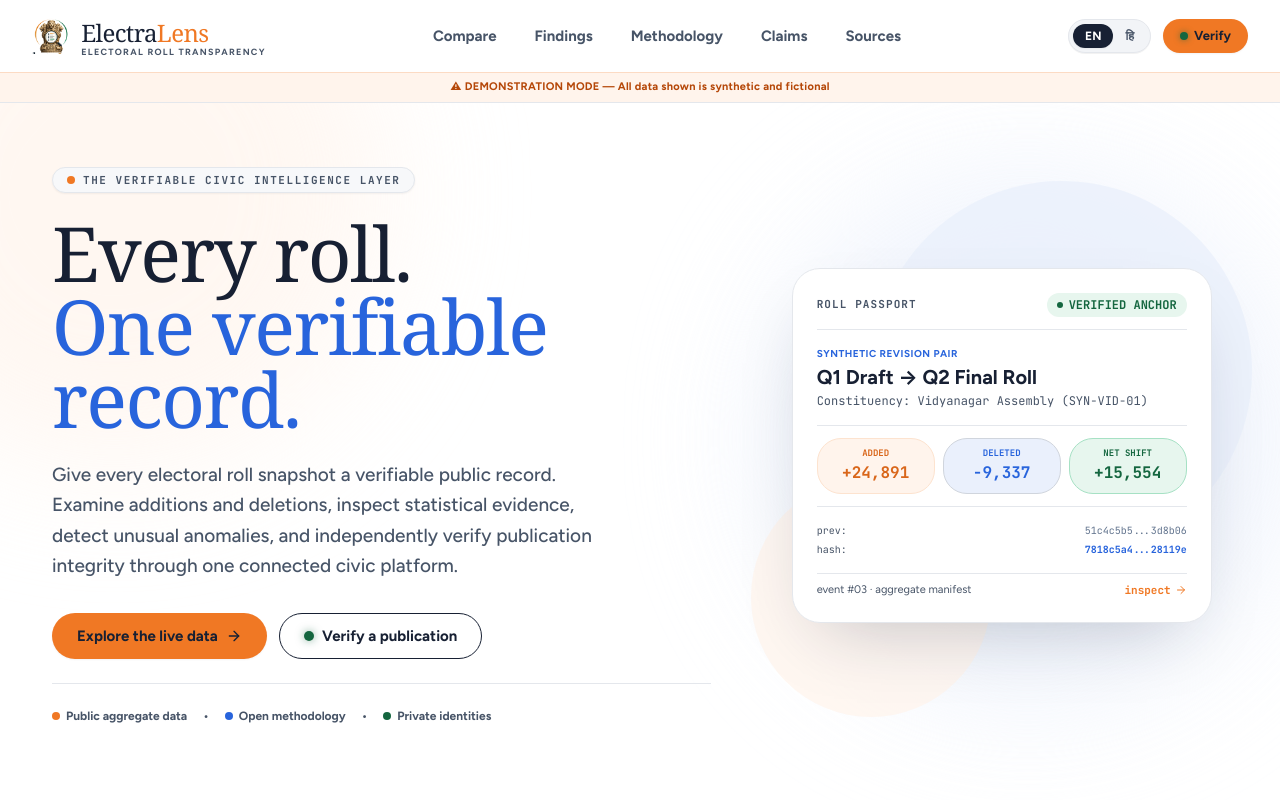
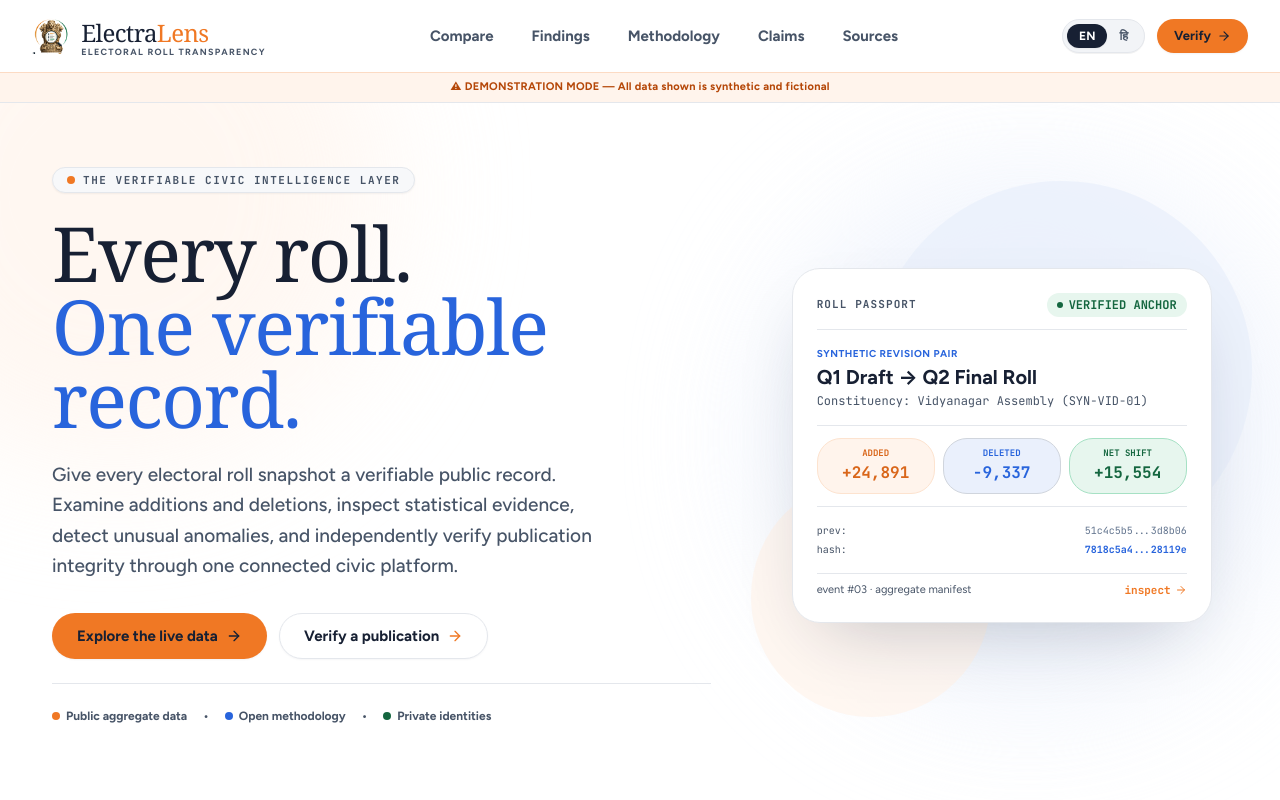
Before and after one commit to mostlyunstable/electralens, a Next.js app: page / in a window 1280 px wide. Shown: the top 800 px of the page. Built offline with nearby package versions, Linux system fonts and the light colour scheme; a web font is replaced by a local one.

Commit message:
fix(ui): align verify button design with explore live data button across header, hero, and mobile menu

```diff
--- a/src/app/(public)/page.tsx
+++ b/src/app/(public)/page.tsx
@@ -232,10 +232,10 @@ export default function HomePage() {
                 <motion.div whileHover={{ y: -2 }} whileTap={{ scale: 0.98 }}>
                   <Link
                     href="/verify"
-                    className="btn-pill btn-outline hover:bg-[#172033] hover:text-white flex items-center gap-2.5 transition-colors"
+                    className="btn-pill btn-subtle hover:border-[#172033] shadow-sm text-[#172033] group flex items-center gap-2"
                   >
-                    <span className="w-2.5 h-2.5 rounded-full bg-[#14663F] inline-block shadow-[0_0_8px_rgba(20,102,63,0.5)]" />
                     <span>{t("hero.cta.verify", "Verify a publication")}</span>
+                    <ArrowRight className="w-4 h-4 group-hover:translate-x-1.5 transition-transform text-[#F07824]" />
                   </Link>
                 </motion.div>
               </motion.div>
@@ -951,9 +951,10 @@ export default function HomePage() {
                 </div>
                 <Link
                   href="/verify"
-                  className="btn-pill-sm btn-dark block text-center shadow-xs"
+                  className="btn-pill-sm btn-orange text-[#172033] font-bold flex items-center justify-center gap-2 text-center shadow-sm group w-full"
                 >
-                  {t("section6.viewAudit", "View Full Verification Audit")}
+                  <span>{t("section6.viewAudit", "View Full Verification Audit")}</span>
+                  <ArrowRight className="w-3.5 h-3.5 group-hover:translate-x-1 transition-transform" />
                 </Link>
               </motion.div>
             </div>
--- a/src/components/navigation/header.tsx
+++ b/src/components/navigation/header.tsx
@@ -9,7 +9,7 @@ import {
   Menu,
   X,
   Globe,
-  ShieldCheck,
+  ArrowRight,
 } from "lucide-react";
 import { cn } from "@/lib/utils";
 import { useLanguage } from "@/context/language-context";
@@ -182,17 +182,19 @@ export function Header() {
               </button>
             </div>
 
-            {/* Verify CTA Pill */}
+            {/* Verify CTA Pill — Exact Match to Explore CTA Design */}
+            <motion.div whileHover={{ y: -1 }} whileTap={{ scale: 0.98 }}>
               <Link
                 href="/verify"
                 className={cn(
-                "btn-pill-sm flex items-center gap-2 cursor-pointer shadow-xs transition-all",
-                isVerifyActive ? "btn-dark ring-2 ring-[#F07824]" : "btn-orange"
+                  "btn-pill-sm btn-orange shadow-sm text-[#172033] group flex items-center gap-1.5 cursor-pointer font-bold transition-all",
+                  isVerifyActive && "ring-2 ring-[#172033] shadow-md"
                 )}
               >
-              <span className="w-2 h-2 rounded-full bg-[#14663F] shadow-[0_0_6px_rgba(20,102,63,0.6)] animate-pulse" />
                 <span>{t("nav.verify", "Verify")}</span>
+                <ArrowRight className="w-3.5 h-3.5 group-hover:translate-x-1 transition-transform" />
               </Link>
+            </motion.div>
           </div>
 
           {/* Mobile Menu Button */}
@@ -269,10 +271,10 @@ export function Header() {
                   <Link
                     href="/verify"
                     onClick={() => setMobileOpen(false)}
-                    className="btn-pill btn-orange text-center flex items-center justify-center gap-2 shadow-xs"
+                    className="btn-pill btn-orange text-[#172033] font-bold text-center flex items-center justify-center gap-2 shadow-sm group"
                   >
-                    <span className="w-2 h-2 rounded-full bg-[#14663F] shadow-[0_0_6px_rgba(20,102,63,0.6)]" />
                     <span>{t("hero.cta.verify", "Verify a publication")}</span>
+                    <ArrowRight className="w-4 h-4 group-hover:translate-x-1.5 transition-transform" />
                   </Link>
 
                   <div className="p-1 bg-[#F2F4F7] rounded-full border border-[#E4E7EC] flex items-center justify-between shadow-2xs">
```
Lines whose indentation alone changed are shown as unchanged.
